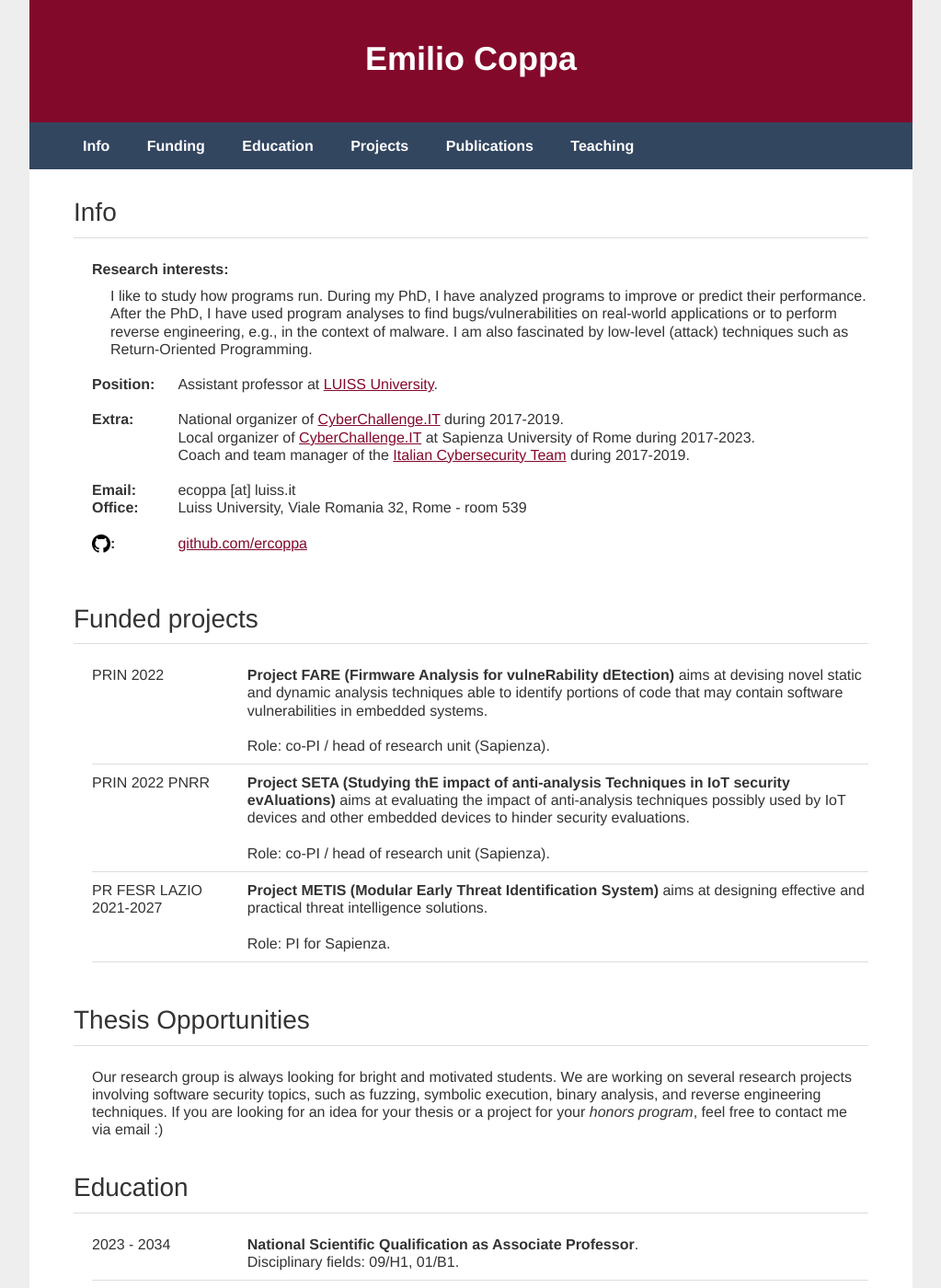
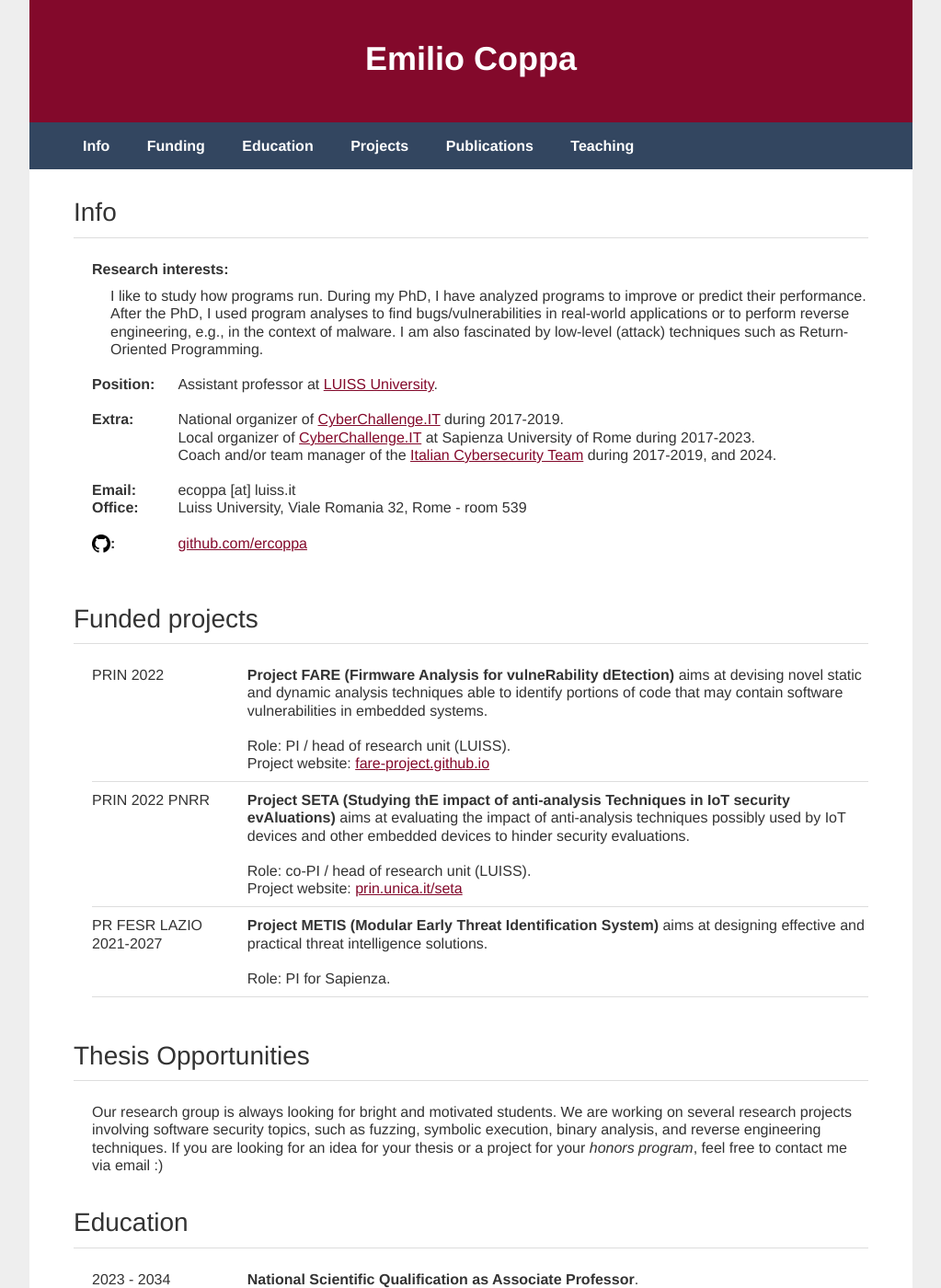
Before and after one commit to ecoppa/ecoppa.github.io, a Jekyll site: the page built from index.html, in a window 1280 px wide and 1400 px high. Shown: the whole window at 92% size, without its empty margins (128-1151 px from the left). Built offline with Jekyll 4.4.1, drawn with Linux system fonts in a browser that asks for light colours.

Commit message:
Update index.html

```diff
--- a/index.html
+++ b/index.html
@@ -10,7 +10,7 @@
 					<b>Research interests:</b>
 					<div style="padding-left: 20px; padding-top: 10px;">
 						I like to study how programs run. During my PhD, I have analyzed programs to improve or predict their performance.
-						After the PhD, I have used program analyses to find bugs/vulnerabilities on real-world applications or to perform reverse engineering,
+						After the PhD, I used program analyses to find bugs/vulnerabilities in real-world applications or to perform reverse engineering,
 						e.g., in the context of malware. I am also fascinated by low-level (attack) techniques such as Return-Oriented Programming.</div>
 					<br />
 
@@ -44,7 +44,7 @@
 							<div style="display:table-cell;">
 								National organizer of <a href="https://cyberchallenge.it/">CyberChallenge.IT</a> during 2017-2019. <br />
 								Local organizer of <a href="https://cyberchallenge.it/">CyberChallenge.IT</a> at Sapienza University of Rome during 2017-2023. <br />
-								Coach and team manager of the <a href="https://teamitaly.eu/">Italian Cybersecurity Team</a> during 2017-2019.
+								Coach and/or team manager of the <a href="https://teamitaly.eu/">Italian Cybersecurity Team</a> during 2017-2019, and 2024.
 							</div>
 						</div>
 
@@ -107,7 +107,8 @@
 							<div style="display:table-cell;">
 								<b>Project FARE (Firmware Analysis for vulneRability dEtection)</b> aims at devising novel static and dynamic analysis techniques able to identify portions of code that may contain software vulnerabilities in embedded systems.
 								<br /><br />
-								Role: co-PI / head of research unit (Sapienza).<br />
+								Role: PI / head of research unit (LUISS).<br />
+								Project website: <a href="https://fare-project.github.io/">fare-project.github.io</a><br />
 								<!-- Funded by MUR with 193,380€.-->
 							</div>
 						</div>
@@ -128,7 +129,9 @@
 							<div style="display:table-cell;">
 								<b>Project SETA (Studying thE impact of anti-analysis Techniques in IoT security evAluations)</b> aims at evaluating the impact of anti-analysis techniques possibly used by IoT devices and other embedded devices to hinder security evaluations.
 								<br /><br />
-								Role: co-PI / head of research unit (Sapienza).<br />
+								Role: co-PI / head of research unit (LUISS).<br />
+								Project website: <a href="https://prin.unica.it/seta/">prin.unica.it/seta</a><br />
+
 								<!-- Funded by MUR with 229,240€. -->
 							</div>
 						</div>
```
